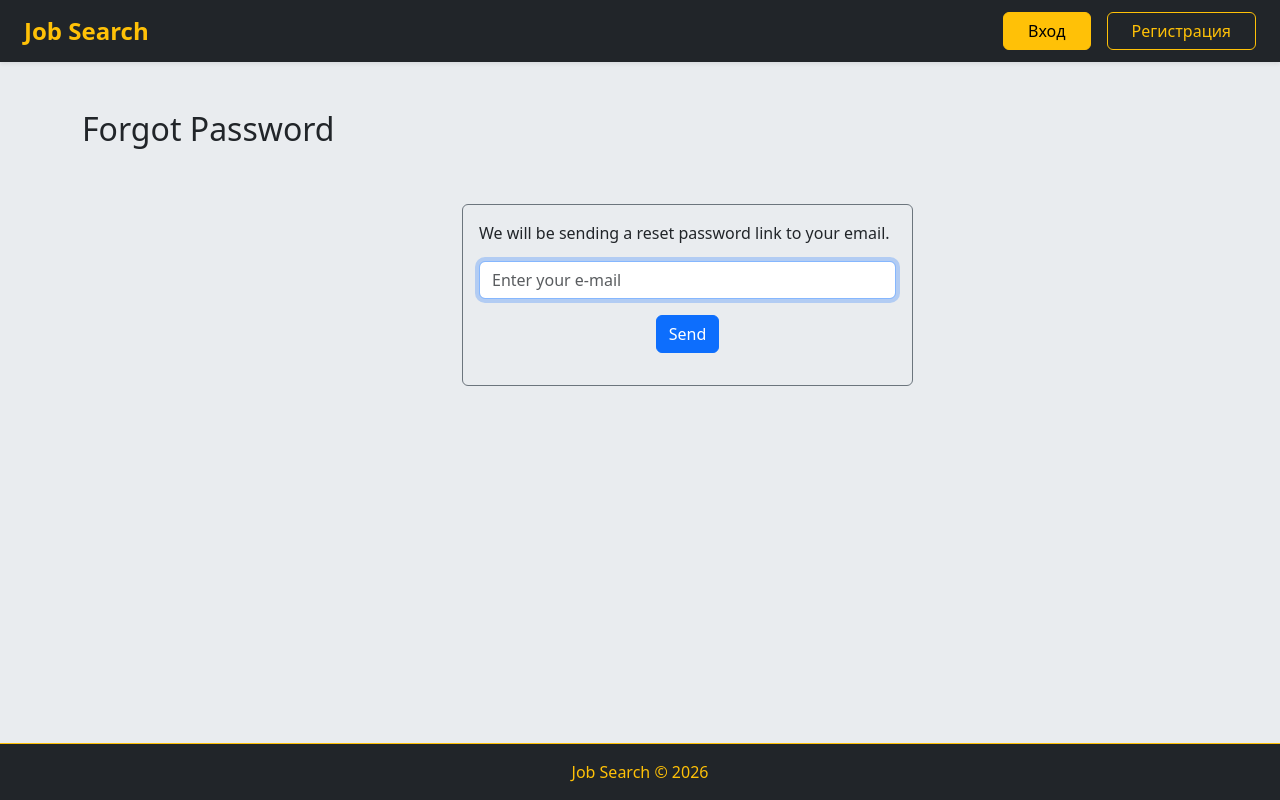
After one commit to Feanor-fr/JobSearch, a Spring Boot app: page /auth/forgot_password in a window 1280 px wide. The commit adds this page. Run offline with Spring Boot 4, Linux system fonts and the light colour scheme; the visitor is signed in with stand-in values (Sample User, id 1); some of the project's set-up classes (security, data sources, template engines, error pages and the like) are left out, and stand-ins take their place.

Commit message:
104. Added a form for password recovery, added new endpoints, and added a method to UserService for creating a token

```diff
--- a/src/main/java/kg/attractor/job_search/controller/AuthController.java
+++ b/src/main/java/kg/attractor/job_search/controller/AuthController.java
@@ -1,9 +1,11 @@
 package kg.attractor.job_search.controller;
 
+import jakarta.servlet.http.HttpServletRequest;
 import jakarta.validation.Valid;
 import kg.attractor.job_search.dto.UserDto;
 import kg.attractor.job_search.service.UserService;
 import lombok.RequiredArgsConstructor;
+import org.springframework.security.core.userdetails.UsernameNotFoundException;
 import org.springframework.stereotype.Controller;
 import org.springframework.ui.Model;
 import org.springframework.validation.BindingResult;
@@ -39,4 +41,22 @@ public class AuthController {
         model.addAttribute("userDto", userDto);
         return "auth/register";
     }
+
+    @GetMapping("forgot_password")
+    public String showForgotPasswordForm(){
+        return "auth/forgot_password_form";
+    }
+
+    @PostMapping("forgot_password")
+    public String processForgotPassword(HttpServletRequest request, Model model){
+        try{
+            userService.makeResetPasswordLink(request);
+            model.addAttribute("message", "Мы отправили ссылку для сбрасывания пароля на вашу почту!");
+
+        } catch (UsernameNotFoundException u){
+            model.addAttribute("error", u.getMessage());
+        }
+
+        return "auth/forgot_password_form";
+    }
 }
--- a/src/main/java/kg/attractor/job_search/service/UserService.java
+++ b/src/main/java/kg/attractor/job_search/service/UserService.java
@@ -1,5 +1,6 @@
 package kg.attractor.job_search.service;
 
+import jakarta.servlet.http.HttpServletRequest;
 import kg.attractor.job_search.dto.UserDto;
 import kg.attractor.job_search.dto.update.UserForUpdateDto;
 import org.springframework.data.domain.Page;
@@ -32,4 +33,6 @@ public interface UserService {
     Boolean isUserAuthorized(String email);
 
     Page<UserDto> showAllUserEmployer(Integer page, Integer size);
+
+    void makeResetPasswordLink(HttpServletRequest request);
 }
--- /dev/null
+++ b/src/main/resources/templates/auth/forgot_password_form.ftlh
@@ -0,0 +1,37 @@
+<#import "../layout.ftlh" as forgot>
+<@forgot.layout ; spring>
+
+    <h2>Forgot Password</h2>
+    <#if error??>
+        <b class="text-danger text-center">${error}</b>
+    </#if>
+    <#if message??>
+        <b class="text-warning text-center">${message}</b>
+    </#if>
+    <div class="py-5 h-100">
+        <div class="row d-flex align-items-center justify-content-center h-100">
+            <div class="col-md-7 col-lg-5 col-xl-5 offset-xl-1">
+                <form action="/auth/forgot_password" method="post">
+                    <#if _csrf??>
+                        <input type="hidden" name="${(_csrf.parameterName)!'csrf-param-name'}"
+                               value="${(_csrf.token)!'csrf-token'}"/>
+                    </#if>
+                    <div class="form-outline  border border-secondary rounded p-3">
+                        <div>
+                            <p>We will be sending a reset password link to your email.</p>
+                        </div>
+                        <div>
+                            <p>
+                                <input type="email" name="email" class="form-control" placeholder="Enter your e-mail" required autofocus/>
+                            </p>
+                            <p class="text-center">
+                                <input type="submit" value="Send" class="btn btn-primary" />
+                            </p>
+                        </div>
+                    </div>
+                </form>
+            </div>
+        </div>
+    </div>
+
+</@forgot.layout>
--- a/src/main/resources/templates/auth/login.ftlh
+++ b/src/main/resources/templates/auth/login.ftlh
@@ -52,6 +52,12 @@
                         </button>
                     </div>
 
+                    <div class="text-center">
+                        <button  class="btn btn-warning btn-lg px-5 py-3 fw-bold">>
+                               <a href="forgot_password">Забыли пароль?</a>
+                        </button>
+                    </div>
+
                 </form>
 
             </div>
```
Also changed, not shown: src/main/java/kg/attractor/job_search/service/impl/UserServiceImpl.java (+11 -1 lines).
